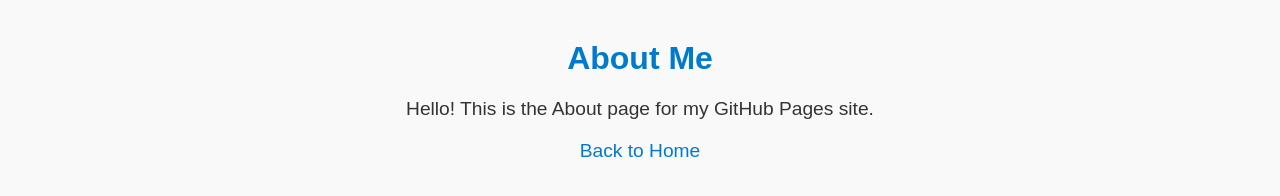
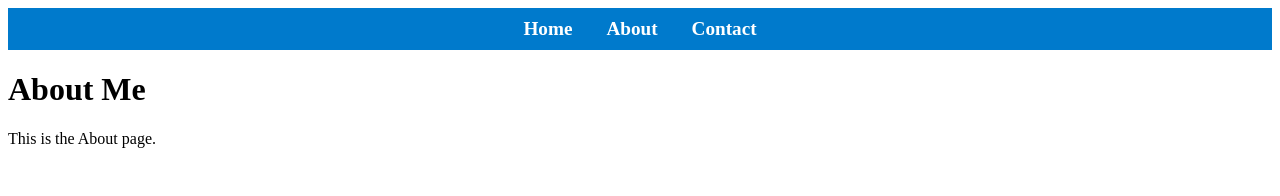
Before and after one commit to aldwin30/Hello-github, a plain HTML site: page about.html in a window 1280 px wide. Drawn offline with Linux system fonts and the light colour scheme.

Commit message:
Update about.html

```diff
--- a/about.html
+++ b/about.html
@@ -1,17 +1,33 @@
 <!DOCTYPE html>
 <html>
 <head>
-  <title>About Me</title>
+  <title>About</title>
   <style>
-    body { font-family: Arial, sans-serif; background: #f9f9f9; text-align: center; }
-    h1 { color: #007acc; margin-top: 40px; }
-    p { color: #333; font-size: 1.2em; }
-    a { color: #007acc; text-decoration: none; }
+    .navbar {
+      background: #007acc;
+      padding: 10px 0;
+      text-align: center;
+    }
+    .navbar a {
+      color: white;
+      text-decoration: none;
+      margin: 0 15px;
+      font-weight: bold;
+      font-size: 1.2em;
+    }
+    .navbar a:hover {
+      text-decoration: underline;
+    }
   </style>
 </head>
 <body>
+  <div class="navbar">
+    <a href="index.html">Home</a>
+    <a href="about.html">About</a>
+    <a href="contact.html">Contact</a>
+  </div>
+
   <h1>About Me</h1>
-  <p>Hello! This is the About page for my GitHub Pages site.</p>
-  <p><a href="index.html">Back to Home</a></p>
+  <p>This is the About page.</p>
 </body>
 </html>
```
